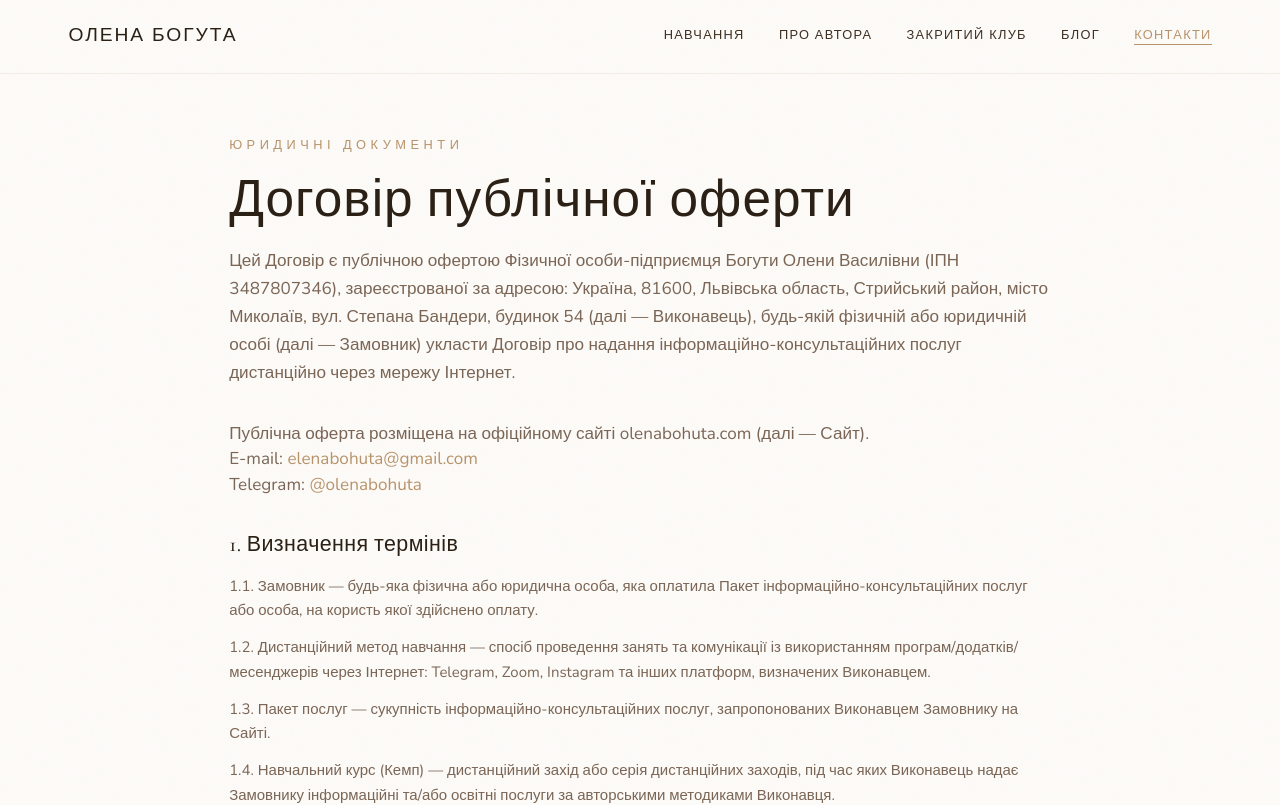
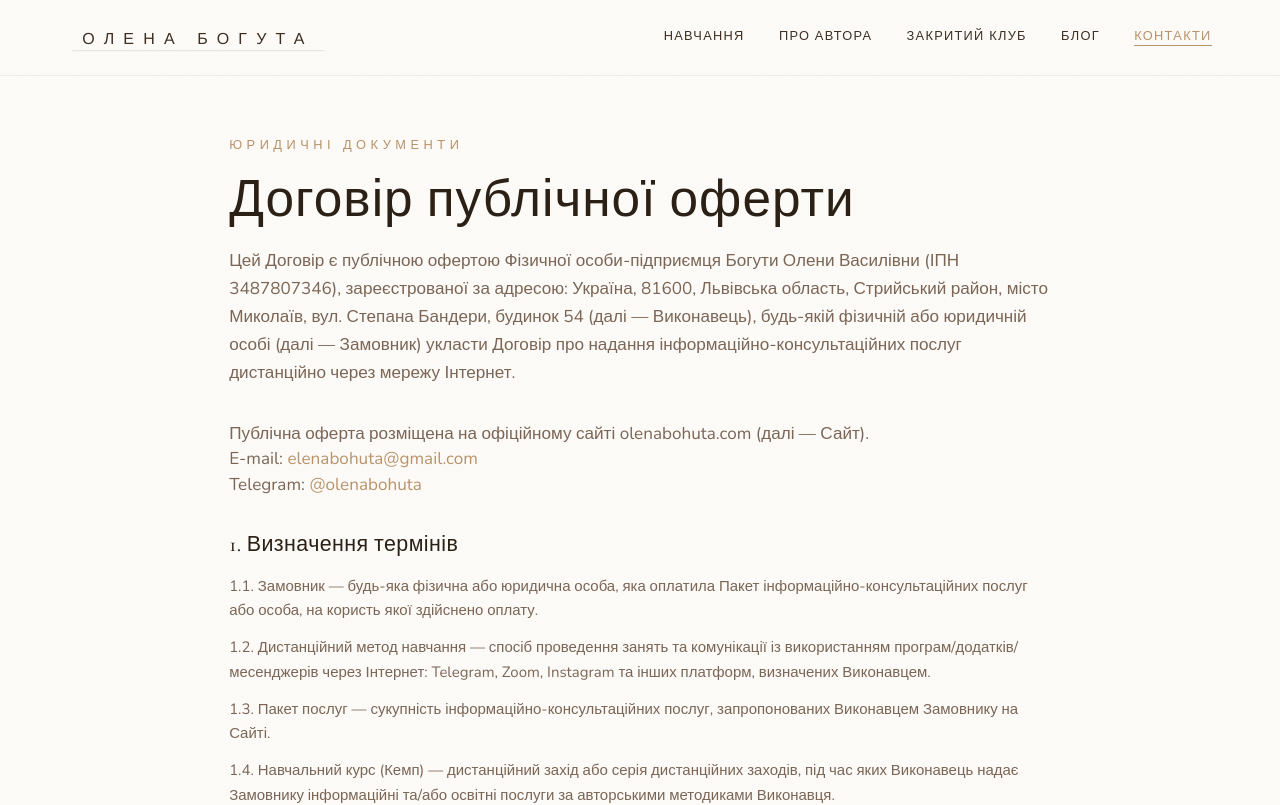
Before and after one commit to abohuta/olenabohuta-platform, a Next.js app: page /oferta in a window 1280 px wide. Shown: the top 805 px of the page. Built offline with nearby package versions, Linux system fonts and the light colour scheme.

Commit message:
add SVG logo to navbar, footer and all pages, update favicon

```diff
--- a/app/components/Footer.tsx
+++ b/app/components/Footer.tsx
@@ -104,7 +104,22 @@ export default function Footer() {
 
           {/* Колонка 1 — Лого */}
           <div>
-            <p className="text-lg tracking-widest uppercase mb-1" style={{ color: '#D4B896' }}>Олена Богута</p>
+            <a href="/" className="no-underline inline-block mb-2">
+              <svg width="200" height="26" viewBox="0 0 220 28" fill="none" xmlns="http://www.w3.org/2000/svg">
+                <text
+                  x="0"
+                  y="20"
+                  fontFamily="'Helvetica Neue', Helvetica, Arial, sans-serif"
+                  fontSize="14"
+                  fontWeight="200"
+                  fill="#D4B896"
+                  letterSpacing="8"
+                >
+                  ОЛЕНА БОГУТА
+                </text>
+                <line x1="0" y1="26" x2="200" y2="26" stroke="#D4B896" strokeWidth="0.4" opacity="0.4"/>
+              </svg>
+            </a>
             <p className="text-sm text-[var(--accent)] italic mb-3">«Не бійся, тільки вір»</p>
             <p className="text-sm text-[var(--taupe)] opacity-60 leading-relaxed">
               Платформа для християн які хочуть розвивати особистий бренд
--- a/app/components/Navbar.tsx
+++ b/app/components/Navbar.tsx
@@ -13,9 +13,31 @@ export default function Navbar() {
 
   return (
     <nav className={`fixed top-0 left-0 right-0 z-50 px-6 md:px-16 flex justify-between items-center backdrop-blur-md border-b border-[rgba(196,180,154,0.2)] transition-all duration-500 ${scrolled ? 'py-3 bg-[rgba(253,251,248,0.98)] shadow-sm' : 'py-5 bg-[rgba(253,251,248,0.85)]'}`}>
-      <a href="/" className="text-lg tracking-widest uppercase text-[var(--dark)] no-underline">
-        Олена Богута
-      </a>
+      <a href="/" className="no-underline group" aria-label="Олена Богута — на головну">
+  <svg width="260" height="32" viewBox="0 0 220 28" fill="none" xmlns="http://www.w3.org/2000/svg">
+    <text
+      x="110"
+      y="20"
+      textAnchor="middle"
+      fontFamily="'Helvetica Neue', Helvetica, Arial, sans-serif"
+      fontSize="14"
+      fontWeight="200"
+      fill="currentColor"
+      letterSpacing="8"
+      style={{ transition: 'fill 0.3s ease' }}
+    >
+      ОЛЕНА БОГУТА
+    </text>
+    <line
+      x1="0" y1="26"
+      x2="220" y2="26"
+      stroke="currentColor"
+      strokeWidth="0.4"
+      opacity="0.3"
+      style={{ transition: 'opacity 0.3s ease' }}
+    />
+  </svg>
+</a>
 
       {/* Десктоп меню */}
       <div className="hidden md:flex gap-8">
--- a/app/products/kemp/page.tsx
+++ b/app/products/kemp/page.tsx
@@ -231,7 +231,14 @@ export default function Kemp() {
 
       {/* NAVBAR */}
       <nav className="fixed top-0 left-0 right-0 z-50 px-6 md:px-16 py-4 flex justify-between items-center backdrop-blur-md" style={{ background: 'rgba(254,248,224,0.95)', borderBottom: '1px solid rgba(89,2,11,0.1)' }}>
-        <a href="/" className="text-lg tracking-widest uppercase no-underline" style={{ fontFamily: 'var(--font-heading)', color: DARK }}>Олена Богута</a>
+        <a href="/" className="no-underline group" aria-label="Олена Богута — на головну">
+  <svg width="260" height="32" viewBox="0 0 220 28" fill="none" xmlns="http://www.w3.org/2000/svg">
+    <text x="0" y="20" fontFamily="'Helvetica Neue', Helvetica, Arial, sans-serif" fontSize="14" fontWeight="200" fill="#2A1F14" letterSpacing="8">
+      ОЛЕНА БОГУТА
+    </text>
+    <line x1="0" y1="26" x2="220" y2="26" stroke="#2A1F14" strokeWidth="0.4" opacity="0.3"/>
+  </svg>
+</a>
         <div className="hidden md:flex gap-8">
           {[{ href: '/navchannya', label: 'Навчання' }, { href: '/pro-olenku', label: 'Про автора' }, { href: '/zakrytyi-klub', label: 'Закритий Клуб' }].map(({ href, label }) => (
             <a key={href} href={href} className="text-xs tracking-widest uppercase no-underline hover:opacity-60 transition-opacity kemp-link" style={{ color: DARK }}>{label}</a>
--- a/app/products/tysha/page.tsx
+++ b/app/products/tysha/page.tsx
@@ -459,7 +459,14 @@ export default function Tysha() {
 
       {/* NAVBAR */}
       <nav className="fixed top-0 left-0 right-0 z-50 px-6 md:px-16 py-4 flex justify-between items-center backdrop-blur-md" style={{ background: 'rgba(255,254,251,0.95)', borderBottom: `1px solid rgba(116,143,164,0.15)` }}>
-        <a href="/" className="text-lg tracking-widest uppercase no-underline" style={{ fontFamily: 'var(--font-heading)', color: DARK_ACC }}>Олена Богута</a>
+        <a href="/" className="no-underline" aria-label="Олена Богута — на головну">
+  <svg width="260" height="32" viewBox="0 0 220 28" fill="none" xmlns="http://www.w3.org/2000/svg">
+    <text x="0" y="20" fontFamily="'Helvetica Neue', Helvetica, Arial, sans-serif" fontSize="14" fontWeight="200" fill={DARK_ACC} letterSpacing="8">
+      ОЛЕНА БОГУТА
+    </text>
+    <line x1="0" y1="26" x2="220" y2="26" stroke={DARK_ACC} strokeWidth="0.4" opacity="0.3"/>
+  </svg>
+</a>
         <div className="hidden md:flex gap-8 items-center">
           {[
             { href: '/navchannya', label: 'Навчання' },
```
Also changed, not shown: public/favicon.svg.
